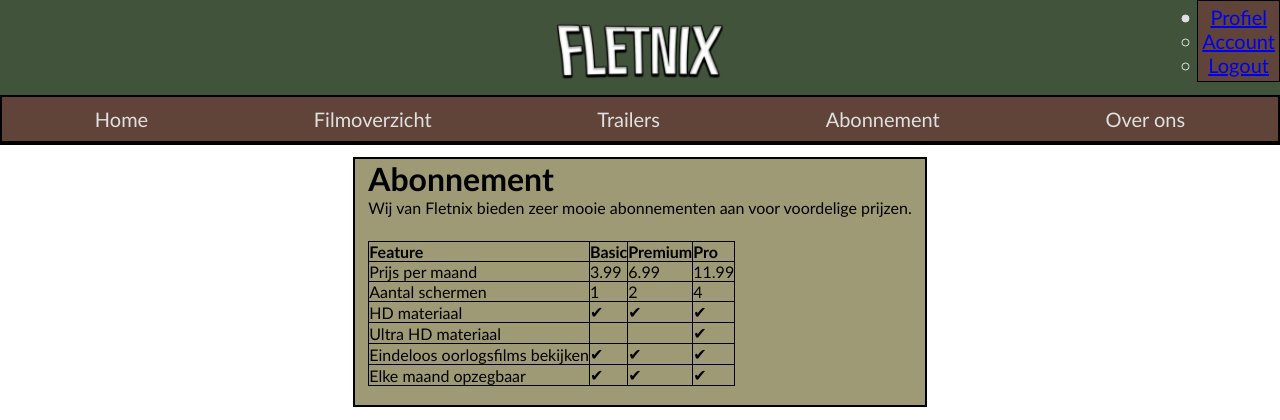
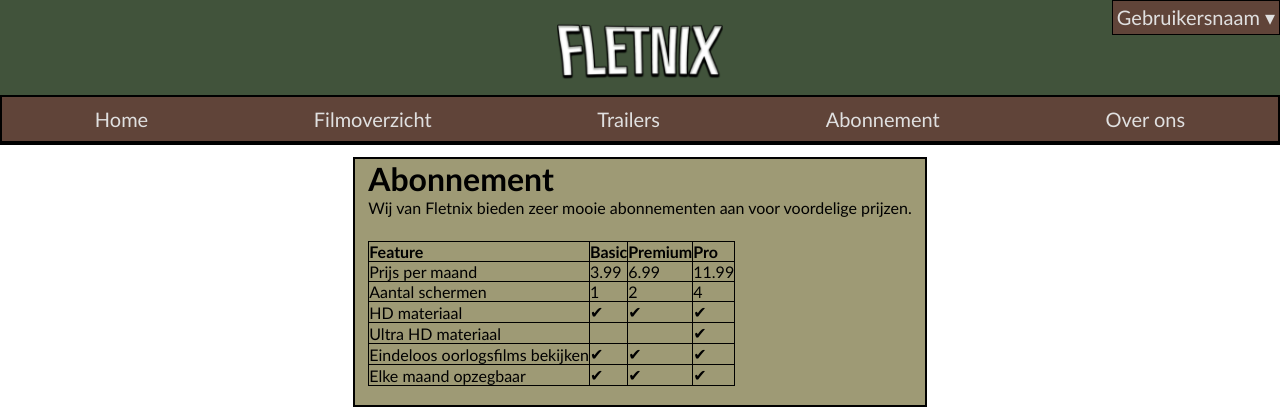
Before and after one commit to dannyger97/Fletnix, a PHP site: page /abonnement.html in a window 1280 px wide. Shown: the top 420 px of the page. Run offline with PHP 8.4, Linux system fonts and the light colour scheme.

Commit message:
met uiterst veel moeite het zeer knap mooi gebriukersnaamsubmenutjee gemmaakt .

```diff
--- a/abonnement.html
+++ b/abonnement.html
@@ -12,11 +12,11 @@
     <div class="inlog">
         <ul>
             <li class="inlogmenu"><span class="menutextlayout">Gebruikersnaam &#9662;</span>
-                <!-- Smartphone menu -->
-                <ul class="subinlogmenu">
-                    <li><a href="index.html"> Profiel</a></li>
-                    <li><a href="filmoverzicht.html"> Account</a></li>
-                    <li><a href="trailers.html"> Logout</a></li>
+                <!-- gebruikers menu -->
+                <ul class="inlogsubmenu">
+                    <li><a href=""> Profiel</a></li>
+                    <li><a href=""> Account</a></li>
+                    <li><a href=""> Logout</a></li>
                 </ul>
             </li>
         </ul>
@@ -33,7 +33,7 @@
         <ul>
             <li class="dropdown"><span class="menutextlayout">Menu &#9662;</span>
                 <!-- Smartphone menu -->
-                <ul class="hidemenu submenu">
+                <ul class="submenu">
                     <li><a href="index.html"> Home</a></li>
                     <li><a href="filmoverzicht.html"> Filmoverzicht</a></li>
                     <li><a href="trailers.html"> Trailers</a></li>
--- a/css/styles.css
+++ b/css/styles.css
@@ -31,11 +31,6 @@
         border-top: 2px solid black;
         color: black;
         padding: 3px;
-    }
-
-    .dropdown, .menutextlayout {
-        display: none;
-        list-style-type: none;
     }
 
     .logo {
@@ -284,6 +279,55 @@
     .abonnement-item h1{
         margin-left:-5px;
     }
+    .inlogmenu:hover .inlogsubmenu {
+        display: flex;
+        flex-direction: column;
+        background: rgb(96, 68, 57);
+        text-align: left;
+        z-index: 1;
+
+    }
+
+    .inlogmenu {
+        position: relative;
+        list-style: none;
+    }
+
+    .inlogmenu > span {
+        z-index: 2;
+        position: relative;
+        cursor: pointer;
+    }
+
+    .inlogmenu:hover .menutextlayout {
+        border: none;
+        padding-left: 2px;
+        border-bottom: 2px solid black;
+    }
+    .inlogsubmenu {
+        display: none;
+    }
+
+    .inlogsubmenu li {
+        list-style: none;
+        border-bottom: 2px solid black;
+        margin: 5px;
+        margin-left: 10px;
+    }
+
+    .inlogsubmenu a {
+        color: #e0e0e0;
+        text-decoration: none;
+    }
+
+    .inlogsubmenu a:hover {
+        text-decoration: underline;
+    }
+    .dropdown{
+        display:none;
+    }
+
+
 }
 
 /* Smartphone only */
```
